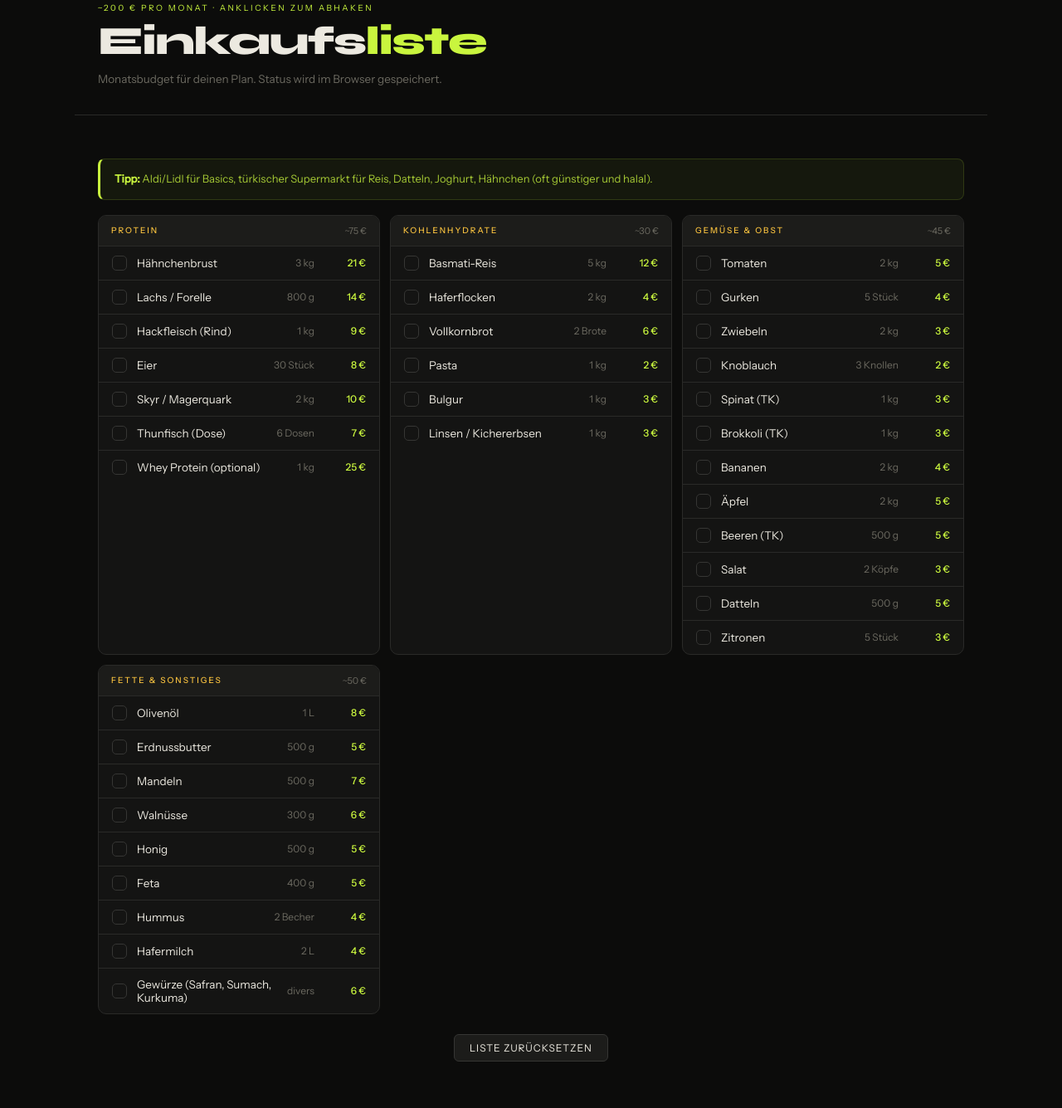
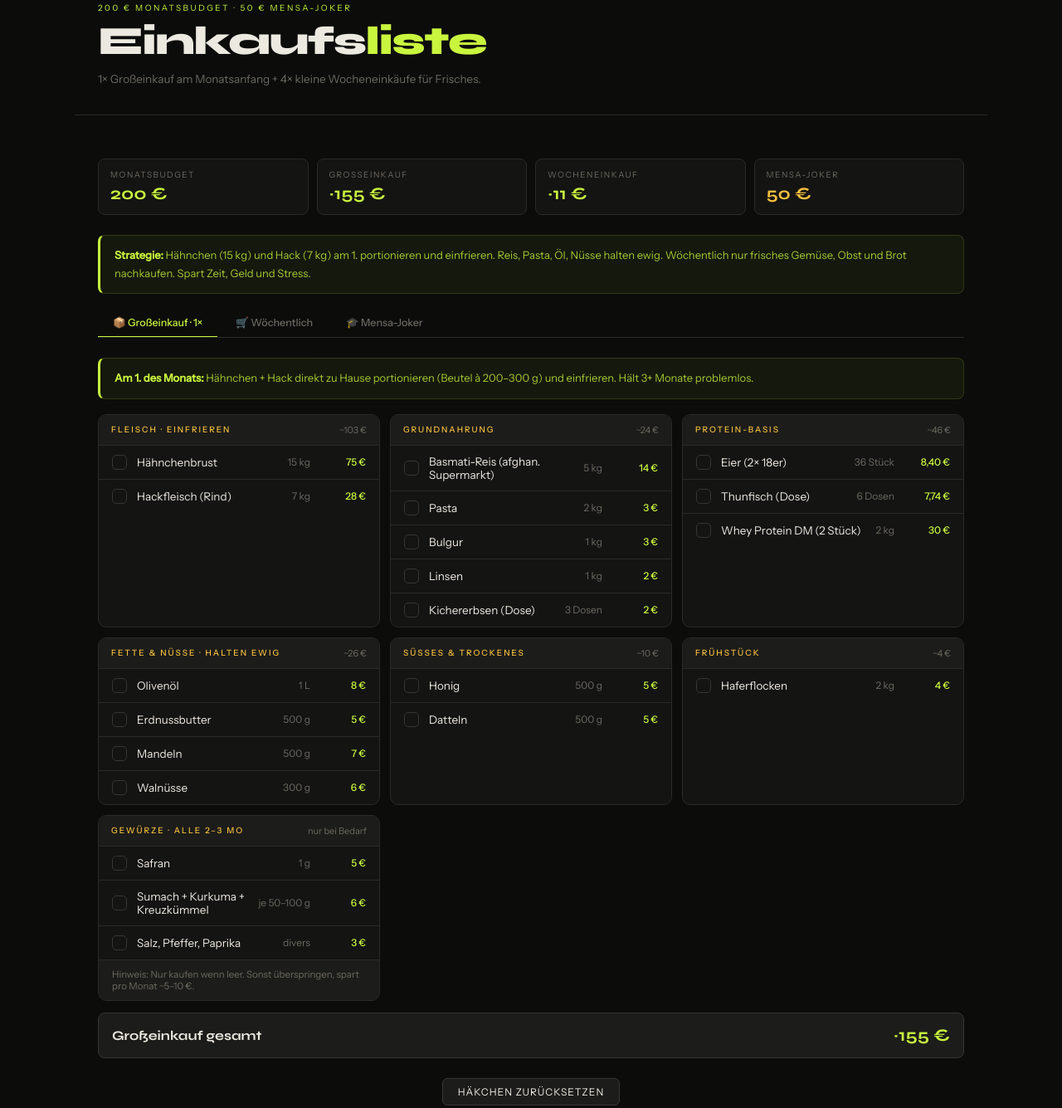
Before and after one commit to Jawadistonline/JF1, a plain HTML site: page pages/einkauf.html in a window 1280 px wide. Shown: the part 93-1428 px from the top of the page at 83% size. Drawn offline with Linux system fonts and the light colour scheme.

Commit message:
Update einkauf.html

```diff
--- a/pages/einkauf.html
+++ b/pages/einkauf.html
@@ -15,79 +15,181 @@
 .shop-row.done .shop-name{text-decoration:line-through;color:var(--muted);}
 .shop-name{flex:1;font-size:13.5px;}
 .shop-amt{font-size:12px;color:var(--muted);}
-.shop-price{font-size:12px;font-weight:500;color:var(--lime);min-width:50px;text-align:right;}
+.shop-price{font-size:12px;font-weight:500;color:var(--lime);min-width:55px;text-align:right;}
+.budget-box{display:grid;grid-template-columns:repeat(auto-fit,minmax(140px,1fr));gap:10px;margin-bottom:24px;}
+.b-card{background:var(--surface);border:1px solid var(--border);border-radius:8px;padding:12px 14px;}
+.b-card .stat-lbl{font-size:10px;letter-spacing:1.5px;text-transform:uppercase;color:var(--muted);}
+.b-card .stat-val{font-family:'Syne';font-weight:700;font-size:1.3rem;display:block;margin-top:4px;}
+.b-card.green .stat-val{color:var(--lime);}
+.b-card.amber .stat-val{color:var(--amber);}
+.tab-bar{flex-wrap:wrap;}
+.total-row{margin-top:14px;padding:14px 16px;background:var(--surface2);border:1px solid var(--border2);border-radius:8px;display:flex;justify-content:space-between;align-items:center;}
+.total-row .total-lbl{font-family:'Syne';font-weight:700;font-size:1rem;}
+.total-row .total-val{font-family:'Syne';font-weight:700;font-size:1.3rem;color:var(--lime);}
 </style>
 </head>
 <body>
 <div class="page-wrap">
 
 <div class="page-hero">
-  <span class="page-hero-tag">~200 € pro Monat · Anklicken zum Abhaken</span>
+  <span class="page-hero-tag">200 € Monatsbudget · 50 € Mensa-Joker</span>
   <h1>Einkaufs<span>liste</span></h1>
-  <p>Monatsbudget für deinen Plan. Status wird im Browser gespeichert.</p>
+  <p>1× Großeinkauf am Monatsanfang + 4× kleine Wocheneinkäufe für Frisches.</p>
 </div>
 
 <div class="content">
 
 <section class="section fade-in">
-  <div class="alert alert-info"><strong>Tipp:</strong> Aldi/Lidl für Basics, türkischer Supermarkt für Reis, Datteln, Joghurt, Hähnchen (oft günstiger und halal).</div>
+
+  <div class="budget-box">
+    <div class="b-card green"><div class="stat-lbl">Monatsbudget</div><span class="stat-val">200 €</span></div>
+    <div class="b-card"><div class="stat-lbl">Großeinkauf</div><span class="stat-val">~155 €</span></div>
+    <div class="b-card"><div class="stat-lbl">Wocheneinkauf</div><span class="stat-val">~11 €</span></div>
+    <div class="b-card amber"><div class="stat-lbl">Mensa-Joker</div><span class="stat-val">50 €</span></div>
+  </div>
+
+  <div class="alert alert-info"><strong>Strategie:</strong> Hähnchen (15 kg) und Hack (7 kg) am 1. portionieren und einfrieren. Reis, Pasta, Öl, Nüsse halten ewig. Wöchentlich nur frisches Gemüse, Obst und Brot nachkaufen. Spart Zeit, Geld und Stress.</div>
+
+  <div class="tab-bar">
+    <button class="tab-btn active" data-tab="month">📦 Großeinkauf · 1×</button>
+    <button class="tab-btn" data-tab="weekly">🛒 Wöchentlich</button>
+    <button class="tab-btn" data-tab="mensa">🎓 Mensa-Joker</button>
+  </div>
+
+  <!-- GROSSEINKAUF -->
+  <div class="tab-pane active" id="month">
+    <div class="alert alert-info"><strong>Am 1. des Monats:</strong> Hähnchen + Hack direkt zu Hause portionieren (Beutel à 200–300 g) und einfrieren. Hält 3+ Monate problemlos.</div>
 
     <div class="grid-2">
 
       <div class="card">
-      <div class="card-head"><span class="card-label">Protein</span><span class="card-sub">~75 €</span></div>
-      <div class="shop-row" data-id="p1"><div class="shop-check"></div><div class="shop-name">Hähnchenbrust</div><div class="shop-amt">3 kg</div><div class="shop-price">21 €</div></div>
-      <div class="shop-row" data-id="p2"><div class="shop-check"></div><div class="shop-name">Lachs / Forelle</div><div class="shop-amt">800 g</div><div class="shop-price">14 €</div></div>
-      <div class="shop-row" data-id="p3"><div class="shop-check"></div><div class="shop-name">Hackfleisch (Rind)</div><div class="shop-amt">1 kg</div><div class="shop-price">9 €</div></div>
-      <div class="shop-row" data-id="p4"><div class="shop-check"></div><div class="shop-name">Eier</div><div class="shop-amt">30 Stück</div><div class="shop-price">8 €</div></div>
-      <div class="shop-row" data-id="p5"><div class="shop-check"></div><div class="shop-name">Skyr / Magerquark</div><div class="shop-amt">2 kg</div><div class="shop-price">10 €</div></div>
-      <div class="shop-row" data-id="p6"><div class="shop-check"></div><div class="shop-name">Thunfisch (Dose)</div><div class="shop-amt">6 Dosen</div><div class="shop-price">7 €</div></div>
-      <div class="shop-row" data-id="p7"><div class="shop-check"></div><div class="shop-name">Whey Protein (optional)</div><div class="shop-amt">1 kg</div><div class="shop-price">25 €</div></div>
+        <div class="card-head"><span class="card-label">Fleisch · einfrieren</span><span class="card-sub">~103 €</span></div>
+        <div class="shop-row" data-id="m1"><div class="shop-check"></div><div class="shop-name">Hähnchenbrust</div><div class="shop-amt">15 kg</div><div class="shop-price">75 €</div></div>
+        <div class="shop-row" data-id="m2"><div class="shop-check"></div><div class="shop-name">Hackfleisch (Rind)</div><div class="shop-amt">7 kg</div><div class="shop-price">28 €</div></div>
       </div>
 
       <div class="card">
-      <div class="card-head"><span class="card-label">Kohlenhydrate</span><span class="card-sub">~30 €</span></div>
-      <div class="shop-row" data-id="k1"><div class="shop-check"></div><div class="shop-name">Basmati-Reis</div><div class="shop-amt">5 kg</div><div class="shop-price">12 €</div></div>
-      <div class="shop-row" data-id="k2"><div class="shop-check"></div><div class="shop-name">Haferflocken</div><div class="shop-amt">2 kg</div><div class="shop-price">4 €</div></div>
-      <div class="shop-row" data-id="k3"><div class="shop-check"></div><div class="shop-name">Vollkornbrot</div><div class="shop-amt">2 Brote</div><div class="shop-price">6 €</div></div>
-      <div class="shop-row" data-id="k4"><div class="shop-check"></div><div class="shop-name">Pasta</div><div class="shop-amt">1 kg</div><div class="shop-price">2 €</div></div>
-      <div class="shop-row" data-id="k5"><div class="shop-check"></div><div class="shop-name">Bulgur</div><div class="shop-amt">1 kg</div><div class="shop-price">3 €</div></div>
-      <div class="shop-row" data-id="k6"><div class="shop-check"></div><div class="shop-name">Linsen / Kichererbsen</div><div class="shop-amt">1 kg</div><div class="shop-price">3 €</div></div>
+        <div class="card-head"><span class="card-label">Grundnahrung</span><span class="card-sub">~24 €</span></div>
+        <div class="shop-row" data-id="m3"><div class="shop-check"></div><div class="shop-name">Basmati-Reis (afghan. Supermarkt)</div><div class="shop-amt">5 kg</div><div class="shop-price">14 €</div></div>
+        <div class="shop-row" data-id="m4"><div class="shop-check"></div><div class="shop-name">Pasta</div><div class="shop-amt">2 kg</div><div class="shop-price">3 €</div></div>
+        <div class="shop-row" data-id="m5"><div class="shop-check"></div><div class="shop-name">Bulgur</div><div class="shop-amt">1 kg</div><div class="shop-price">3 €</div></div>
+        <div class="shop-row" data-id="m6"><div class="shop-check"></div><div class="shop-name">Linsen</div><div class="shop-amt">1 kg</div><div class="shop-price">2 €</div></div>
+        <div class="shop-row" data-id="m7"><div class="shop-check"></div><div class="shop-name">Kichererbsen (Dose)</div><div class="shop-amt">3 Dosen</div><div class="shop-price">2 €</div></div>
       </div>
 
       <div class="card">
-      <div class="card-head"><span class="card-label">Gemüse & Obst</span><span class="card-sub">~45 €</span></div>
-      <div class="shop-row" data-id="g1"><div class="shop-check"></div><div class="shop-name">Tomaten</div><div class="shop-amt">2 kg</div><div class="shop-price">5 €</div></div>
-      <div class="shop-row" data-id="g2"><div class="shop-check"></div><div class="shop-name">Gurken</div><div class="shop-amt">5 Stück</div><div class="shop-price">4 €</div></div>
-      <div class="shop-row" data-id="g3"><div class="shop-check"></div><div class="shop-name">Zwiebeln</div><div class="shop-amt">2 kg</div><div class="shop-price">3 €</div></div>
-      <div class="shop-row" data-id="g4"><div class="shop-check"></div><div class="shop-name">Knoblauch</div><div class="shop-amt">3 Knollen</div><div class="shop-price">2 €</div></div>
-      <div class="shop-row" data-id="g5"><div class="shop-check"></div><div class="shop-name">Spinat (TK)</div><div class="shop-amt">1 kg</div><div class="shop-price">3 €</div></div>
-      <div class="shop-row" data-id="g6"><div class="shop-check"></div><div class="shop-name">Brokkoli (TK)</div><div class="shop-amt">1 kg</div><div class="shop-price">3 €</div></div>
-      <div class="shop-row" data-id="g7"><div class="shop-check"></div><div class="shop-name">Bananen</div><div class="shop-amt">2 kg</div><div class="shop-price">4 €</div></div>
-      <div class="shop-row" data-id="g8"><div class="shop-check"></div><div class="shop-name">Äpfel</div><div class="shop-amt">2 kg</div><div class="shop-price">5 €</div></div>
-      <div class="shop-row" data-id="g9"><div class="shop-check"></div><div class="shop-name">Beeren (TK)</div><div class="shop-amt">500 g</div><div class="shop-price">5 €</div></div>
-      <div class="shop-row" data-id="g10"><div class="shop-check"></div><div class="shop-name">Salat</div><div class="shop-amt">2 Köpfe</div><div class="shop-price">3 €</div></div>
-      <div class="shop-row" data-id="g11"><div class="shop-check"></div><div class="shop-name">Datteln</div><div class="shop-amt">500 g</div><div class="shop-price">5 €</div></div>
-      <div class="shop-row" data-id="g12"><div class="shop-check"></div><div class="shop-name">Zitronen</div><div class="shop-amt">5 Stück</div><div class="shop-price">3 €</div></div>
+        <div class="card-head"><span class="card-label">Protein-Basis</span><span class="card-sub">~46 €</span></div>
+        <div class="shop-row" data-id="m8"><div class="shop-check"></div><div class="shop-name">Eier (2× 18er)</div><div class="shop-amt">36 Stück</div><div class="shop-price">8,40 €</div></div>
+        <div class="shop-row" data-id="m9"><div class="shop-check"></div><div class="shop-name">Thunfisch (Dose)</div><div class="shop-amt">6 Dosen</div><div class="shop-price">7,74 €</div></div>
+        <div class="shop-row" data-id="m10"><div class="shop-check"></div><div class="shop-name">Whey Protein DM (2 Stück)</div><div class="shop-amt">2 kg</div><div class="shop-price">30 €</div></div>
       </div>
 
       <div class="card">
-      <div class="card-head"><span class="card-label">Fette & Sonstiges</span><span class="card-sub">~50 €</span></div>
-      <div class="shop-row" data-id="f1"><div class="shop-check"></div><div class="shop-name">Olivenöl</div><div class="shop-amt">1 L</div><div class="shop-price">8 €</div></div>
-      <div class="shop-row" data-id="f2"><div class="shop-check"></div><div class="shop-name">Erdnussbutter</div><div class="shop-amt">500 g</div><div class="shop-price">5 €</div></div>
-      <div class="shop-row" data-id="f3"><div class="shop-check"></div><div class="shop-name">Mandeln</div><div class="shop-amt">500 g</div><div class="shop-price">7 €</div></div>
-      <div class="shop-row" data-id="f4"><div class="shop-check"></div><div class="shop-name">Walnüsse</div><div class="shop-amt">300 g</div><div class="shop-price">6 €</div></div>
-      <div class="shop-row" data-id="f5"><div class="shop-check"></div><div class="shop-name">Honig</div><div class="shop-amt">500 g</div><div class="shop-price">5 €</div></div>
-      <div class="shop-row" data-id="f6"><div class="shop-check"></div><div class="shop-name">Feta</div><div class="shop-amt">400 g</div><div class="shop-price">5 €</div></div>
-      <div class="shop-row" data-id="f7"><div class="shop-check"></div><div class="shop-name">Hummus</div><div class="shop-amt">2 Becher</div><div class="shop-price">4 €</div></div>
-      <div class="shop-row" data-id="f8"><div class="shop-check"></div><div class="shop-name">Hafermilch</div><div class="shop-amt">2 L</div><div class="shop-price">4 €</div></div>
-      <div class="shop-row" data-id="f9"><div class="shop-check"></div><div class="shop-name">Gewürze (Safran, Sumach, Kurkuma)</div><div class="shop-amt">divers</div><div class="shop-price">6 €</div></div>
+        <div class="card-head"><span class="card-label">Fette & Nüsse · halten ewig</span><span class="card-sub">~26 €</span></div>
+        <div class="shop-row" data-id="m11"><div class="shop-check"></div><div class="shop-name">Olivenöl</div><div class="shop-amt">1 L</div><div class="shop-price">8 €</div></div>
+        <div class="shop-row" data-id="m12"><div class="shop-check"></div><div class="shop-name">Erdnussbutter</div><div class="shop-amt">500 g</div><div class="shop-price">5 €</div></div>
+        <div class="shop-row" data-id="m13"><div class="shop-check"></div><div class="shop-name">Mandeln</div><div class="shop-amt">500 g</div><div class="shop-price">7 €</div></div>
+        <div class="shop-row" data-id="m14"><div class="shop-check"></div><div class="shop-name">Walnüsse</div><div class="shop-amt">300 g</div><div class="shop-price">6 €</div></div>
+      </div>
+
+      <div class="card">
+        <div class="card-head"><span class="card-label">Süßes & Trockenes</span><span class="card-sub">~10 €</span></div>
+        <div class="shop-row" data-id="m15"><div class="shop-check"></div><div class="shop-name">Honig</div><div class="shop-amt">500 g</div><div class="shop-price">5 €</div></div>
+        <div class="shop-row" data-id="m16"><div class="shop-check"></div><div class="shop-name">Datteln</div><div class="shop-amt">500 g</div><div class="shop-price">5 €</div></div>
+      </div>
+
+      <div class="card">
+        <div class="card-head"><span class="card-label">Frühstück</span><span class="card-sub">~4 €</span></div>
+        <div class="shop-row" data-id="m17"><div class="shop-check"></div><div class="shop-name">Haferflocken</div><div class="shop-amt">2 kg</div><div class="shop-price">4 €</div></div>
+      </div>
+
+      <div class="card">
+        <div class="card-head"><span class="card-label">Gewürze · alle 2–3 Mo</span><span class="card-sub">nur bei Bedarf</span></div>
+        <div class="shop-row" data-id="m18"><div class="shop-check"></div><div class="shop-name">Safran</div><div class="shop-amt">1 g</div><div class="shop-price">5 €</div></div>
+        <div class="shop-row" data-id="m19"><div class="shop-check"></div><div class="shop-name">Sumach + Kurkuma + Kreuzkümmel</div><div class="shop-amt">je 50–100 g</div><div class="shop-price">6 €</div></div>
+        <div class="shop-row" data-id="m20"><div class="shop-check"></div><div class="shop-name">Salz, Pfeffer, Paprika</div><div class="shop-amt">divers</div><div class="shop-price">3 €</div></div>
+        <div style="padding:10px 16px;font-size:11.5px;color:var(--muted);background:var(--surface2);">Hinweis: Nur kaufen wenn leer. Sonst überspringen, spart pro Monat ~5–10 €.</div>
       </div>
 
     </div>
 
+    <div class="total-row">
+      <span class="total-lbl">Großeinkauf gesamt</span>
+      <span class="total-val">~155 €</span>
+    </div>
+  </div>
+
+  <!-- WÖCHENTLICH -->
+  <div class="tab-pane" id="weekly">
+    <div class="alert alert-info"><strong>Jeden Sonntag:</strong> Frisches für die kommende Woche – passt perfekt zum Meal Prep. Dieselbe Liste jede Woche, du kennst sie irgendwann auswendig.</div>
+
+    <div class="grid-2">
+
+      <div class="card">
+        <div class="card-head"><span class="card-label">Frisches Gemüse</span><span class="card-sub">~5 €</span></div>
+        <div class="shop-row" data-id="w1"><div class="shop-check"></div><div class="shop-name">Tomaten</div><div class="shop-amt">500 g</div><div class="shop-price">1,50 €</div></div>
+        <div class="shop-row" data-id="w2"><div class="shop-check"></div><div class="shop-name">Gurke</div><div class="shop-amt">1 Stück</div><div class="shop-price">0,80 €</div></div>
+        <div class="shop-row" data-id="w3"><div class="shop-check"></div><div class="shop-name">Zwiebeln</div><div class="shop-amt">500 g</div><div class="shop-price">0,70 €</div></div>
+        <div class="shop-row" data-id="w4"><div class="shop-check"></div><div class="shop-name">Knoblauch</div><div class="shop-amt">1 Knolle</div><div class="shop-price">0,50 €</div></div>
+        <div class="shop-row" data-id="w5"><div class="shop-check"></div><div class="shop-name">Salat / Spinat</div><div class="shop-amt">1 Stück</div><div class="shop-price">1,50 €</div></div>
+      </div>
+
+      <div class="card">
+        <div class="card-head"><span class="card-label">Obst</span><span class="card-sub">~3 €</span></div>
+        <div class="shop-row" data-id="w6"><div class="shop-check"></div><div class="shop-name">Bananen</div><div class="shop-amt">1 kg</div><div class="shop-price">1,50 €</div></div>
+        <div class="shop-row" data-id="w7"><div class="shop-check"></div><div class="shop-name">Äpfel</div><div class="shop-amt">500 g</div><div class="shop-price">1,20 €</div></div>
+        <div class="shop-row" data-id="w8"><div class="shop-check"></div><div class="shop-name">Zitrone</div><div class="shop-amt">1 Stück</div><div class="shop-price">0,40 €</div></div>
+      </div>
+
+      <div class="card">
+        <div class="card-head"><span class="card-label">Milchprodukte</span><span class="card-sub">~3 €</span></div>
+        <div class="shop-row" data-id="w9"><div class="shop-check"></div><div class="shop-name">Skyr / Magerquark</div><div class="shop-amt">500 g</div><div class="shop-price">2,00 €</div></div>
+        <div class="shop-row" data-id="w10"><div class="shop-check"></div><div class="shop-name">Hafermilch</div><div class="shop-amt">1 L</div><div class="shop-price">1,30 €</div></div>
+      </div>
+
+      <div class="card">
+        <div class="card-head"><span class="card-label">Brot</span><span class="card-sub">~2 €</span></div>
+        <div class="shop-row" data-id="w11"><div class="shop-check"></div><div class="shop-name">Vollkornbrot / Fladenbrot</div><div class="shop-amt">1 Stück</div><div class="shop-price">2,00 €</div></div>
+      </div>
+
+    </div>
+
+    <div class="total-row">
+      <span class="total-lbl">Wocheneinkauf · ca.</span>
+      <span class="total-val">~11 €</span>
+    </div>
+    <div style="margin-top:8px;text-align:right;font-size:12px;color:var(--muted);">× 4 Wochen = ~45 € pro Monat für Frisches</div>
+
+    <div class="alert alert-info" style="margin-top:18px;"><strong>Variation:</strong> Tausch ab und zu Salat gegen Brokkoli oder Spinat (TK), Äpfel gegen Beeren, Skyr gegen Joghurt. Bleibt im Budget.</div>
+  </div>
+
+  <!-- MENSA -->
+  <div class="tab-pane" id="mensa">
+    <div class="alert alert-info"><strong>Mensa-Joker:</strong> 50 € pro Monat auf die Mensakarte laden. Reicht für ca. 12–15 Mahlzeiten an Uni-Tagen (Mo, Di, Mi, Do).</div>
+
+    <div class="card">
+      <div class="card-head"><span class="card-label">Mensa-Strategie</span><span class="card-sub">50 € / Monat</span></div>
+      <div style="padding:16px 18px;font-size:13.5px;line-height:1.7;color:var(--text);">
+        <strong style="color:var(--lime);">Was sich lohnt:</strong>
+        <ul style="margin:8px 0 16px 18px;color:var(--muted);">
+          <li>Hauptgerichte mit Hähnchen oder Fisch (~3–4 €)</li>
+          <li>Reis, Nudeln, Gemüse als Beilage</li>
+          <li>Salatbar wenn vorhanden</li>
+        </ul>
+        <strong style="color:var(--amber);">Was du selbst mitbringst:</strong>
+        <ul style="margin:8px 0 16px 18px;color:var(--muted);">
+          <li>Snacks (Banane, Mandeln, Datteln)</li>
+          <li>Skyr-Becher mit Honig für zwischendurch</li>
+          <li>Eigenes Wasser / Tee statt Getränke kaufen</li>
+        </ul>
+        <strong style="color:var(--lime);">Spar-Tipp:</strong>
+        <div style="margin-top:6px;color:var(--muted);">An langen Uni-Tagen Mensa nutzen (1× warm essen), an kurzen Tagen Meal-Prep-Box mitbringen.</div>
+      </div>
+    </div>
+  </div>
+
   <div style="margin-top:24px;text-align:center;">
-    <button onclick="resetShop()" style="background:var(--surface2);border:1px solid var(--border2);color:var(--text);padding:8px 18px;border-radius:6px;cursor:pointer;font-family:inherit;font-size:12px;letter-spacing:1px;text-transform:uppercase;">Liste zurücksetzen</button>
+    <button onclick="resetShop()" style="background:var(--surface2);border:1px solid var(--border2);color:var(--text);padding:8px 18px;border-radius:6px;cursor:pointer;font-family:inherit;font-size:12px;letter-spacing:1px;text-transform:uppercase;">Häkchen zurücksetzen</button>
   </div>
 </section>
 
@@ -96,9 +198,9 @@
 
 <script src="../js/shared.js"></script>
 <script>
-injectNav();injectFooter();initFadeIn();
+injectNav();injectFooter();initFadeIn();initTabs('.tab-bar','.tab-pane');
 
-const SHOP_KEY='jawad_shop_v1';
+const SHOP_KEY='jawad_shop_v2';
 function loadShop(){try{return JSON.parse(localStorage.getItem(SHOP_KEY))||{}}catch{return{}}}
 function saveShop(s){localStorage.setItem(SHOP_KEY,JSON.stringify(s));}
 
```
Lines whose indentation alone changed are shown as unchanged.
